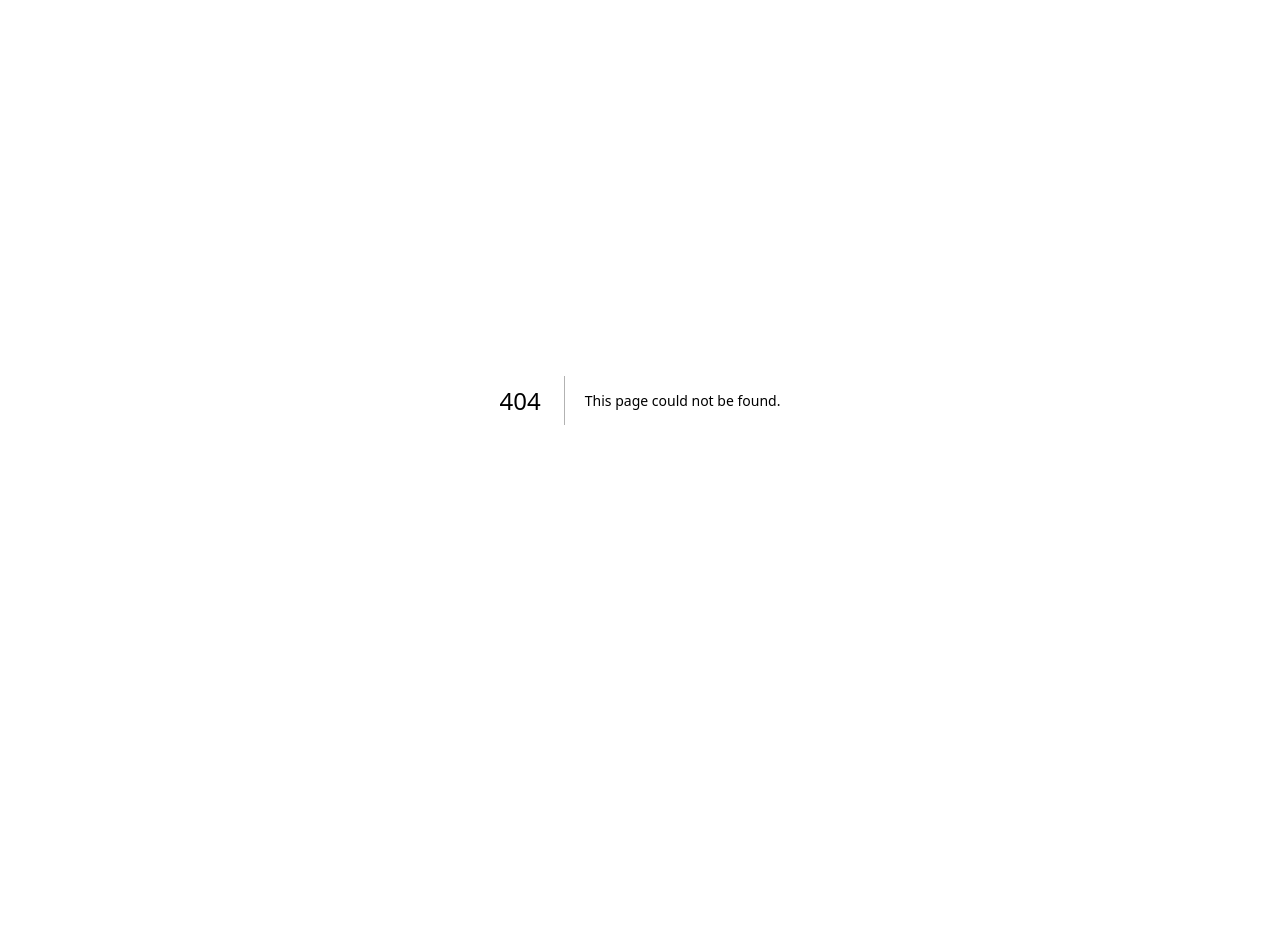
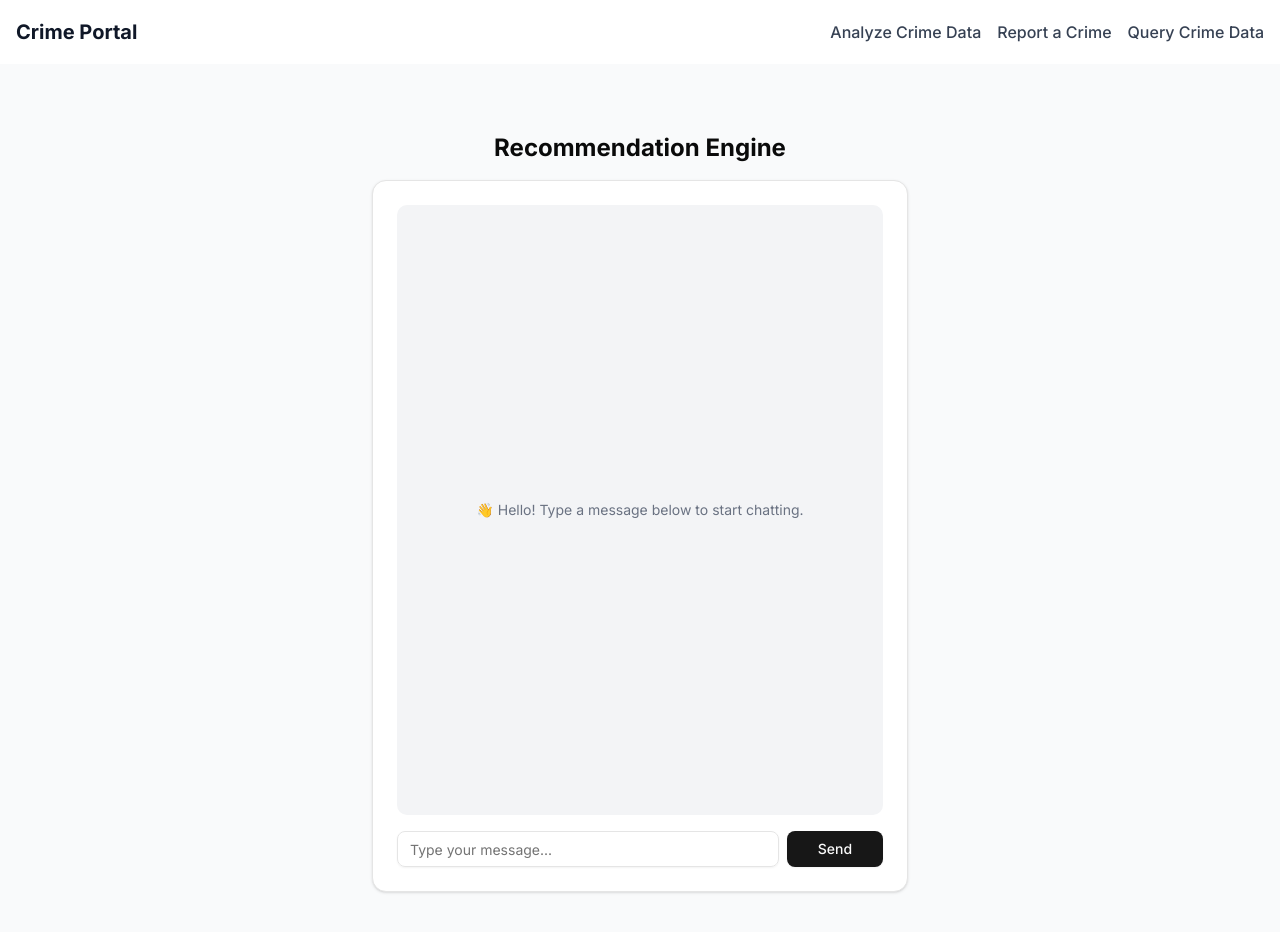
Before and after one commit to Annarhysa/protego, a Next.js app in the folder frontend/: page /chat in a window 1280 px wide. Before the commit this address had no page. Shown: the top 932 px of the page. Before the commit the page ends 800 px from the top, so only its background shows below. Built offline with nearby package versions, Linux system fonts and the light colour scheme.

Commit message:
BREAKING CHANGES: ADDED recommendation to ui

```diff
--- /dev/null
+++ b/frontend/app/(dashboard)/chat/page.js
@@ -0,0 +1,100 @@
+"use client";
+import React, { useState, useRef, useEffect } from "react";
+import { Button } from "@/components/ui/button";
+import { Input } from "@/components/ui/input";
+import { Card, CardContent } from "@/components/ui/card";
+import { API_URL } from "@/config/constants";
+
+const ChatPage = () => {
+    const [query, setQuery] = useState("");
+    const [messages, setMessages] = useState([]);
+    const [loading, setLoading] = useState(false);
+    const chatRef = useRef(null);
+
+    const handleSubmit = async () => {
+        if (!query.trim() || loading) return;
+
+        // Add user message to chat
+        const newMessages = [...messages, { sender: "user", text: query }];
+        setMessages(newMessages);
+        setQuery("");
+        setLoading(true);
+
+        try {
+            const res = await fetch(`${API_URL}/chat`, {
+                method: "POST",
+                headers: { "Content-Type": "application/json" },
+                body: JSON.stringify({ query }),
+            });
+
+            const data = await res.text();
+            setMessages([...newMessages, { sender: "bot", text: data }]);
+        } catch (error) {
+            setMessages([...newMessages, { sender: "bot", text: "Error fetching response. Please try again." }]);
+        } finally {
+            setLoading(false);
+        }
+    };
+
+    // Auto-scroll to latest message
+    useEffect(() => {
+        if (chatRef.current) {
+            chatRef.current.scrollTop = chatRef.current.scrollHeight;
+        }
+    }, [messages, loading]);
+
+    return (
+        <div className="p-5 max-w-xl mx-auto flex flex-col h-screen">
+            {/* Title */}
+            <h1 className="text-2xl font-bold text-center mb-4">Recommendation Engine</h1>
+
+            <Card className="flex-grow overflow-hidden">
+                <CardContent className="h-full flex flex-col">
+                    {/* Chat Window */}
+                    <div ref={chatRef} className="flex-1 overflow-y-auto space-y-4 p-4 bg-gray-100 rounded-lg flex flex-col items-center justify-center">
+                        {messages.length === 0 ? (
+                            <p className="text-gray-500 text-center text-sm">
+                                👋 Hello! Type a message below to start chatting.
+                            </p>
+                        ) : (
+                            messages.map((msg, index) => (
+                                <div
+                                    key={index}
+                                    className={`p-3 rounded-lg max-w-xs ${
+                                        msg.sender === "user"
+                                            ? "bg-blue-500 text-white self-end"
+                                            : "bg-gray-300 text-black self-start"
+                                    }`}
+                                >
+                                    {msg.text}
+                                </div>
+                            ))
+                        )}
+                        {loading && (
+                            <div className="p-3 bg-gray-300 text-black self-start rounded-lg max-w-xs">
+                                Typing...
+                            </div>
+                        )}
+                    </div>
+
+                    {/* Input & Send Button */}
+                    <div className="flex items-center gap-2 mt-4">
+                        <Input
+                            type="text"
+                            value={query}
+                            onChange={(e) => setQuery(e.target.value)}
+                            placeholder="Type your message..."
+                            className="flex-1"
+                            disabled={loading}
+                        />
+                        <Button onClick={handleSubmit} className="w-24" disabled={loading}>
+                            {loading ? "..." : "Send"}
+                        </Button>
+                    </div>
+                </CardContent>
+            </Card>
+        </div>
+    );
+};
+
+export default ChatPage;
```
